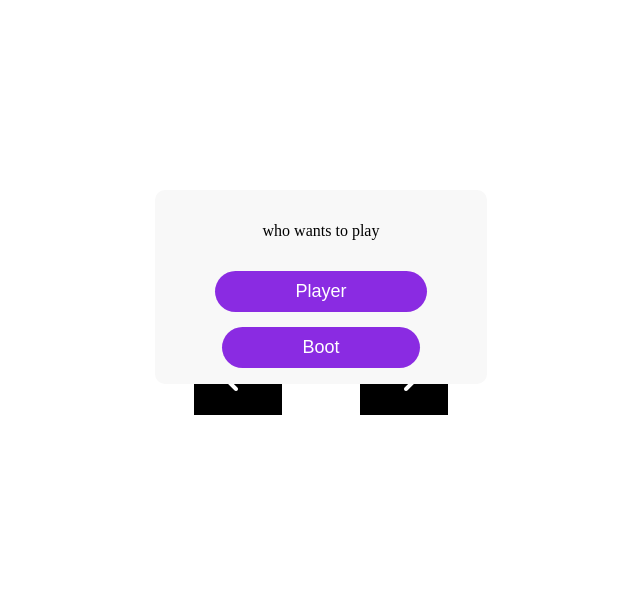
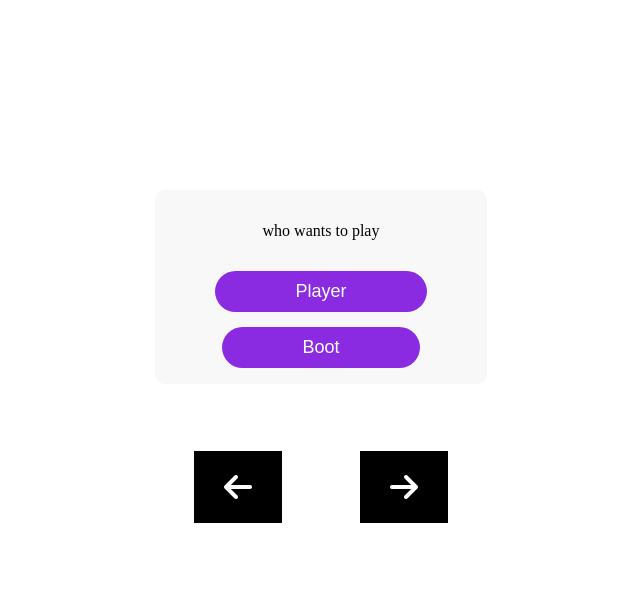
Before and after one commit to YassineEddyb/Pong-Game, a plain HTML site: page index.html in a window 1280 px wide. Shown: the part 113-703 px from the top of the page, without its empty margins (319-959 px from the left). Drawn offline with Linux system fonts and the light colour scheme.

Commit message:
Update index.html

```diff
--- a/index.html
+++ b/index.html
@@ -8,10 +8,14 @@
   </head>
 
   <style>
-    .container {
+    body {
+      height: 100vh;
       display: flex;
       align-items: center;
       justify-content: center;
+    }
+    .container {
+      height: 510;
     }
     .controllers {
       height: 200px;
```
